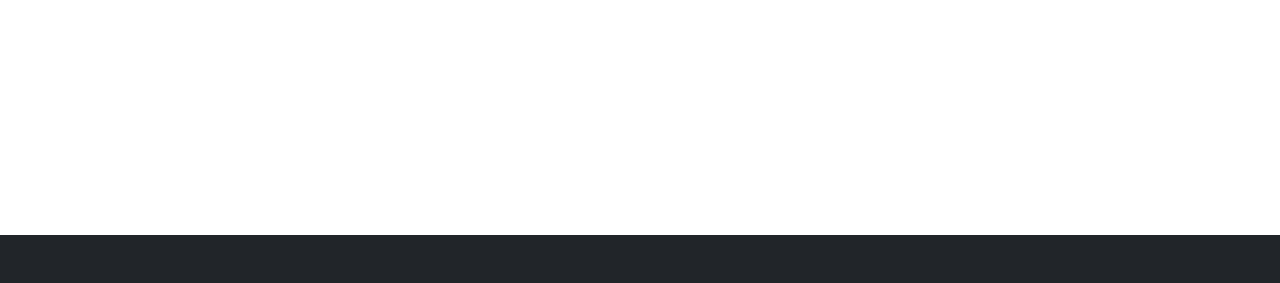
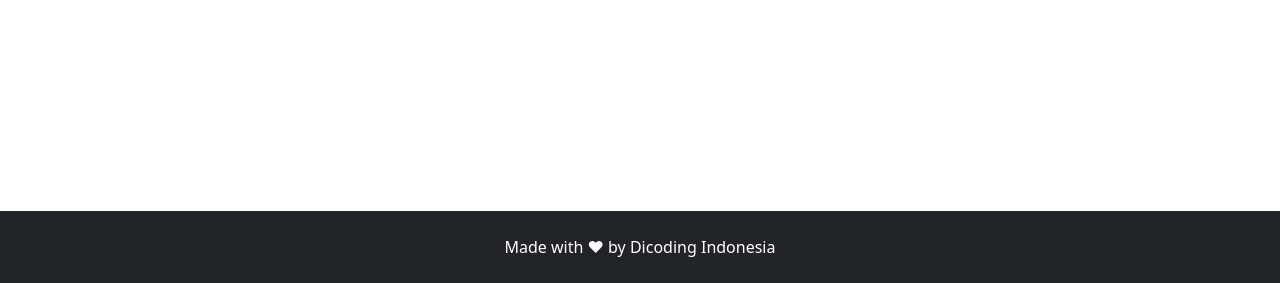
Before and after one commit to rach-syahputra/money-tracker-app, a website built with webpack: page src/views/dashboard.html in a window 1280 px wide. Shown: the part 517-800 px from the top of the page. Built offline with nearby package versions, Linux system fonts and the light colour scheme.

Commit message:
feat: integrate footer-app component into dashboard page

```diff
--- a/src/views/dashboard.html
+++ b/src/views/dashboard.html
@@ -72,7 +72,7 @@
   <footer>
     <div class="main-footer bg-dark">
       <div class="container px-3 py-4">
-        <%= footerContent %>
+        <footer-app></footer-app>
       </div>
     </div>
   </footer>
```
